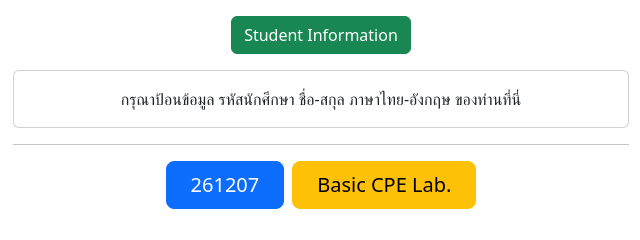
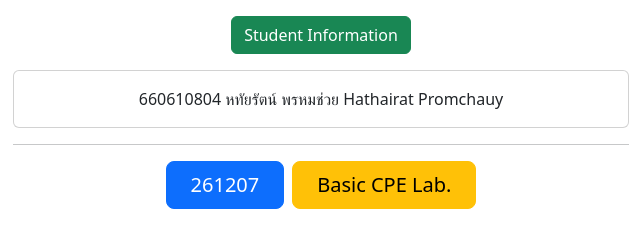
Before and after one commit to cpe207/lab01-kiejibi, a plain HTML site: page index.html in a window 1280 px wide. Both pictures are taken after a click on the button "Student Information". Shown: the part 515-755 px from the top of the page, 319-959 px from the left. Drawn offline with nearby package versions, Linux system fonts and the light colour scheme.

Commit message:
add name

```diff
--- a/index.html
+++ b/index.html
@@ -50,8 +50,7 @@
           </p>
           <div class="collapse" id="collapseExample">
             <div class="card card-body">
-              กรุณาป้อนข้อมูล รหัสนักศึกษา ชื่อ-สกุล ภาษาไทย-อังกฤษ
-              ของท่านที่นี่
+              660610804 หทัยรัตน์ พรหมช่วย Hathairat Promchauy
             </div>
           </div>
         </div>
```
